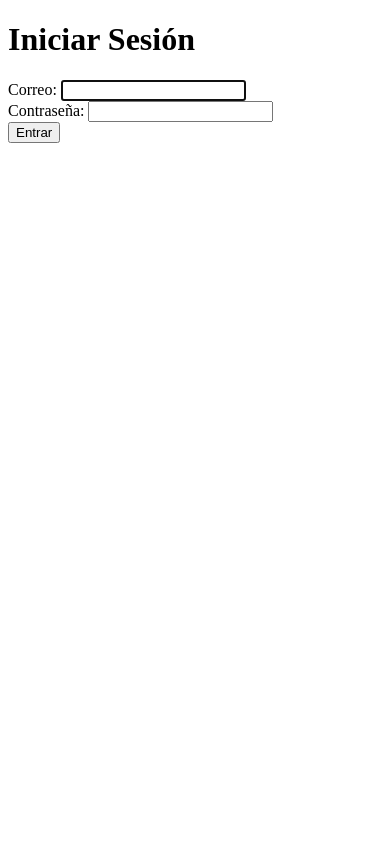
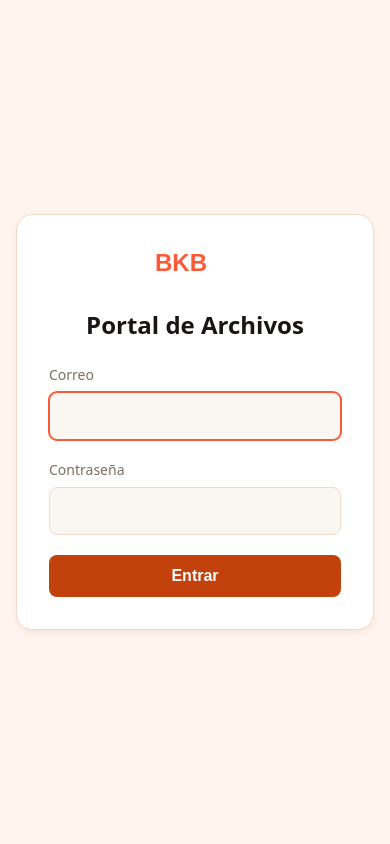
Before and after one commit to blindjamin/BKB, a Django app: page /login/ in a window 390 px wide. Run offline with Django 5.2, Linux system fonts and the light colour scheme; parts of the project's set-up code (start-up, migrations or seed data) failed here and were passed over.

Commit message:
feat(portal): base visual, tema claro/oscuro y diseno de login (tarea 8)

```diff
--- a/apps/portal/config/settings.py
+++ b/apps/portal/config/settings.py
@@ -151,12 +151,15 @@ X_FRAME_OPTIONS = 'DENY'
 CONTENT_SECURITY_POLICY = {
     'DIRECTIVES': {
         'default-src': [SELF],
+        'script-src': [SELF],
+        'style-src': [SELF],
         'frame-ancestors': [NONE],
         'base-uri': [SELF],
         'form-action': [SELF],
         'object-src': [NONE],
     },
 }
+CSP_INCLUDE_NONCE_IN = ['script-src']
 
 # Parámetros estrictos de producción activables vía SSL
 if not DEBUG:
--- /dev/null
+++ b/apps/portal/static/portal.css
@@ -0,0 +1,170 @@
+@import url('tokens/colors.css');
+@import url('tokens/themes.css');
+@import url('tokens/typography.css');
+
+body {
+    background-color: var(--page-bg);
+    color: var(--text-main);
+    font-family: system-ui, -apple-system, BlinkMacSystemFont, "Segoe UI", Roboto, sans-serif;
+    margin: 0;
+    padding: 0;
+    min-height: 100vh;
+    display: flex;
+    flex-direction: column;
+}
+
+header {
+    display: flex;
+    justify-content: space-between;
+    align-items: center;
+    padding: 1rem 1.5rem;
+    background-color: var(--card-bg);
+    border-bottom: 1px solid var(--card-border);
+}
+
+.header-actions {
+    display: flex;
+    align-items: center;
+    gap: 1rem;
+}
+
+.header-email {
+    display: none;
+    color: var(--text-muted);
+}
+
+@media (min-width: 600px) {
+    .header-email {
+        display: inline;
+    }
+}
+
+.theme-toggle {
+    background: none;
+    border: none;
+    cursor: pointer;
+    color: var(--text-main);
+    font-size: 1.25rem;
+    padding: 0.25rem;
+    border-radius: 50%;
+    display: flex;
+    align-items: center;
+    justify-content: center;
+}
+.theme-toggle:focus {
+    outline: 2px solid var(--bkb-salmon-500);
+    outline-offset: 2px;
+}
+
+.btn-link {
+    background: none;
+    border: none;
+    color: var(--bkb-salmon-700);
+    cursor: pointer;
+    font-weight: bold;
+    padding: 0.5rem;
+}
+.btn-link:focus {
+    outline: 2px solid var(--bkb-salmon-500);
+    outline-offset: 2px;
+}
+.btn-link:hover {
+    color: var(--bkb-salmon-800);
+}
+[data-theme="dark"] .btn-link {
+    color: var(--bkb-salmon-500);
+}
+[data-theme="dark"] .btn-link:hover {
+    color: var(--bkb-salmon-300);
+}
+
+main {
+    flex: 1;
+    display: flex;
+    flex-direction: column;
+    padding: 1rem;
+}
+
+.auth-container {
+    width: 100%;
+    max-width: 375px;
+    margin: auto;
+    padding: 2rem;
+    background-color: var(--card-bg);
+    border: 1px solid var(--card-border);
+    border-radius: 16px;
+    box-sizing: border-box;
+    box-shadow: 0 4px 6px rgba(0, 0, 0, 0.05);
+}
+
+.auth-container h1 {
+    color: var(--text-main);
+    text-align: center;
+    margin-top: 0;
+    margin-bottom: 1.5rem;
+    font-size: 1.5rem;
+}
+
+.form-group {
+    margin-bottom: 1.25rem;
+}
+
+.form-group label {
+    display: block;
+    margin-bottom: 0.5rem;
+    color: var(--text-muted);
+    font-size: 0.875rem;
+}
+
+.form-group input {
+    width: 100%;
+    padding: 0.75rem;
+    box-sizing: border-box;
+    background-color: var(--input-bg);
+    border: 1px solid var(--input-border);
+    border-radius: 8px;
+    color: var(--text-main);
+    font-family: inherit;
+    font-size: 1rem;
+}
+
+.form-group input:focus {
+    outline: 2px solid var(--bkb-salmon-500);
+    outline-offset: -1px;
+}
+
+.btn-primary {
+    width: 100%;
+    padding: 0.75rem;
+    background-color: var(--bkb-salmon-700);
+    color: white;
+    border: none;
+    border-radius: 8px;
+    font-weight: bold;
+    font-size: 1rem;
+    cursor: pointer;
+    transition: background-color 0.2s;
+}
+
+.btn-primary:hover {
+    background-color: var(--bkb-salmon-800);
+}
+
+.btn-primary:focus {
+    outline: 2px solid var(--bkb-salmon-500);
+    outline-offset: 2px;
+}
+
+[data-theme="dark"] .btn-primary {
+    background-color: var(--bkb-salmon-600);
+}
+[data-theme="dark"] .btn-primary:hover {
+    background-color: var(--bkb-salmon-500);
+}
+
+.text-danger {
+    color: var(--bkb-danger);
+}
+.text-center {
+    text-align: center;
+}
--- /dev/null
+++ b/apps/portal/static/tema.js
@@ -0,0 +1,15 @@
+document.addEventListener('DOMContentLoaded', () => {
+    const btn = document.getElementById('theme-toggle-btn');
+    if (!btn) return;
+
+    btn.addEventListener('click', () => {
+        const doc = document.documentElement;
+        const currentTheme = doc.getAttribute('data-theme');
+        const newTheme = currentTheme === 'dark' ? 'light' : 'dark';
+
+        doc.setAttribute('data-theme', newTheme);
+        try {
+            localStorage.setItem('bkb-theme', newTheme);
+        } catch (e) {}
+    });
+});
--- /dev/null
+++ b/apps/portal/static/tokens/colors.css
@@ -0,0 +1,49 @@
+:root {
+  /* Marca salmón (constante en ambos temas) */
+  --bkb-salmon-300: #FFA580;  /* acentos pequeños sobre oscuro */
+  --bkb-salmon-500: #FA5A36;  /* color de marca */
+  --bkb-salmon-600: #E04825;
+  --bkb-salmon-700: #C2410C;  /* D3: botón primario / texto salmón en claro */
+  --bkb-salmon-800: #9A3412;  /* D3: hover botón primario */
+  --bkb-salmon-soft: #FFF4EE;
+
+  /* Superficies nocturnas fijas (hero, guardia, maqueta portal, footer) */
+  --bkb-night-950: #05080E;   /* footer */
+  --bkb-night-900: #080C14;   /* fondo oscuro / overlay hero */
+  --bkb-night-800: #0F172A;   /* tarjetas oscuras */
+  --bkb-night-700: #162035;   /* barra de maqueta / degradado guardia */
+
+  /* Semánticos */
+  --bkb-success: #10B981;
+  --bkb-warning: #F59E0B;
+  --bkb-danger:  #EF4444;
+  --bkb-locked:  #7F7269;
+
+  /* Tinta y neutros cálidos (tema claro) */
+  --bkb-ink-900: #1A1513;
+  --bkb-sand-600: #7D6F64;
+  --bkb-sand-500: #9A8F86;
+  --bkb-sand-300: #F5D9C7;
+  --bkb-paper-100: #FAF6F2;
+
+  /* Semáforo normativo SEC: CONSERVAR los --bkb-sec-* actuales sin cambios (los usa el portal) */
+  --bkb-sec-ok-text: #1E6B47;
+  --bkb-sec-ok-bg: #E6F4EC;
+  --bkb-sec-ok-border: #C3E6D2;
+
+  --bkb-sec-warning-text: #B85D0A;
+  --bkb-sec-warning-bg: #FEF3E6;
+  --bkb-sec-warning-border: #FBD6B0;
+
+  --bkb-sec-danger-text: #A8271B;
+  --bkb-sec-danger-bg: #FDEEED;
+  --bkb-sec-danger-border: #F7C6C2;
+
+  --bkb-sec-info-text: #1B5887;
+  --bkb-sec-info-bg: #EBF3F9;
+  --bkb-sec-info-border: #CBE0F0;
+
+  --bkb-sec-reserved-text: #7F7269;
+  --bkb-sec-reserved-bg: #F0EAE3;
+  --bkb-sec-reserved-border: #DED5CC;
+}
--- /dev/null
+++ b/apps/portal/static/tokens/themes.css
@@ -0,0 +1,24 @@
+:root, [data-theme="dark"] {
+  color-scheme: dark;
+  --page-bg: #080C14;
+  --card-bg: #0F172A;
+  --card-border: rgba(255,255,255,0.09);
+  --text-main: #F8FAFC;
+  --text-muted: #94A3B8;
+  --text-subtle: #8391A7; /* D3: subir subtle de #64748B a #8391A7 para contraste */
+  --input-bg: rgba(255,255,255,0.04);
+  --input-border: rgba(255,255,255,0.16);
+  --accent-text: var(--bkb-salmon-500);
+}
+[data-theme="light"] {
+  color-scheme: light;
+  --page-bg: #FFF4EE;
+  --card-bg: #FFFFFF;
+  --card-border: #F5D9C7;
+  --text-main: #1A1513;
+  --text-muted: #7D6F64;
+  --text-subtle: #7D6F64; /* D3: subir subtle en claro (recomendaba #7D6F64 en vez de #9A8F86) */
+  --input-bg: #FAF6F2;
+  --input-border: #F5D9C7;
+  --accent-text: var(--bkb-salmon-700);
+}
--- /dev/null
+++ b/apps/portal/static/tokens/typography.css
@@ -0,0 +1,18 @@
+:root {
+  /* Familias tipográficas */
+  --bkb-font-display: 'Space Grotesk', system-ui, -apple-system, sans-serif;
+  --bkb-font-sans: 'IBM Plex Sans', system-ui, -apple-system, sans-serif;
+  --bkb-font-mono: 'IBM Plex Mono', ui-monospace, monospace;
+
+  /* Escalas tipográficas Handoff */
+  --bkb-text-h1: clamp(2.25rem, 1.2rem + 4.2vw, 3.5rem);  /* 56px fluido */
+  --bkb-text-h2: clamp(1.75rem, 1.2rem + 1.8vw, 2.25rem); /* 36px fluido */
+
+  --bkb-text-body-lg: 1.125rem;    /* 18px */
+  --bkb-text-body-base: 0.9375rem; /* 15px */
+  --bkb-text-body-sm: 0.875rem;    /* 14px */
+  --bkb-text-body-xs: 0.84375rem;  /* 13.5px */
+
+  --bkb-text-mono-base: 0.75rem;   /* 12px */
+  --bkb-text-mono-sm: 0.65625rem;  /* 10.5px */
+}
--- /dev/null
+++ b/apps/portal/templates/base.html
@@ -0,0 +1,52 @@
+{% load static %}
+<!DOCTYPE html>
+<html lang="es" data-theme="light">
+<head>
+    <meta charset="UTF-8">
+    <meta name="viewport" content="width=device-width, initial-scale=1.0">
+    <title>{% block title %}BKB Portal{% endblock %}</title>
+
+    <link rel="stylesheet" href="{% static 'portal.css' %}">
+
+    <script nonce="{{ request.csp_nonce }}">
+        try {
+            var savedTheme = localStorage.getItem('bkb-theme');
+            if (savedTheme) {
+                document.documentElement.setAttribute('data-theme', savedTheme);
+            } else if (window.matchMedia('(prefers-color-scheme: dark)').matches) {
+                document.documentElement.setAttribute('data-theme', 'dark');
+            }
+        } catch (e) {}
+    </script>
+</head>
+<body>
+    {% if user.is_authenticated %}
+    <header>
+        <div class="logo">
+            <svg width="60" height="24" viewBox="0 0 100 40" fill="var(--bkb-salmon-500)" aria-hidden="true">
+                <text x="0" y="30" font-family="sans-serif" font-weight="bold" font-size="30">BKB</text>
+            </svg>
+        </div>
+        <div class="header-actions">
+            <span class="header-email">{{ user.email }}</span>
+            <button class="theme-toggle" id="theme-toggle-btn" aria-label="Cambiar tema">
+                <svg width="20" height="20" viewBox="0 0 24 24" fill="none" stroke="currentColor" stroke-width="2" stroke-linecap="round" stroke-linejoin="round">
+                    <circle cx="12" cy="12" r="5"></circle>
+                    <path d="M12 1v2M12 21v2M4.22 4.22l1.42 1.42M18.36 18.36l1.42 1.42M1 12h2M21 12h2M4.22 19.78l1.42-1.42M18.36 5.64l1.42-1.42"></path>
+                </svg>
+            </button>
+            <form method="post" action="{% url 'logout' %}" style="display:inline; margin: 0;">
+                {% csrf_token %}
+                <button type="submit" class="btn-link">Salir</button>
+            </form>
+        </div>
+    </header>
+    {% endif %}
+
+    <main>
+        {% block content %}{% endblock %}
+    </main>
+
+    <script src="{% static 'tema.js' %}" nonce="{{ request.csp_nonce }}"></script>
+</body>
+</html>
--- a/apps/portal/templates/login.html
+++ b/apps/portal/templates/login.html
@@ -1,28 +1,32 @@
-<!DOCTYPE html>
-<html lang="es">
-<head>
-    <meta charset="UTF-8">
-    <meta name="viewport" content="width=device-width, initial-scale=1.0">
-    <title>Iniciar Sesión - BKB Portal</title>
-</head>
-<body>
-    <h1>Iniciar Sesión</h1>
+{% extends "base.html" %}
+
+{% block title %}Iniciar Sesión - BKB Portal{% endblock %}
+
+{% block content %}
+<div class="auth-container">
+    <div style="text-align: center; margin-bottom: 1.5rem;">
+        <svg width="80" height="32" viewBox="0 0 100 40" fill="var(--bkb-salmon-500)" aria-hidden="true">
+            <text x="0" y="30" font-family="sans-serif" font-weight="bold" font-size="30">BKB</text>
+        </svg>
+    </div>
+
+    <h1>Portal de Archivos</h1>
 
     {% if form.errors %}
-        <p style="color: red;">Correo o contraseña incorrectos.</p>
+        <p class="text-danger text-center">Correo o contraseña incorrectos.</p>
     {% endif %}
 
     <form method="post" action="{% url 'login' %}">
         {% csrf_token %}
-        <div>
-            <label for="id_username">Correo:</label>
+        <div class="form-group">
+            <label for="id_username">Correo</label>
             <input type="email" name="username" id="id_username" required autofocus>
         </div>
-        <div>
-            <label for="id_password">Contraseña:</label>
+        <div class="form-group">
+            <label for="id_password">Contraseña</label>
             <input type="password" name="password" id="id_password" required>
         </div>
-        <button type="submit">Entrar</button>
+        <button type="submit" class="btn-primary">Entrar</button>
     </form>
-</body>
-</html>
+</div>
+{% endblock %}
```
Also changed, not shown: apps/portal/static/tokens/index.css (added, +19 -0 lines), tasks/todo.md (+9 -9 lines), apps/portal/README.md.
